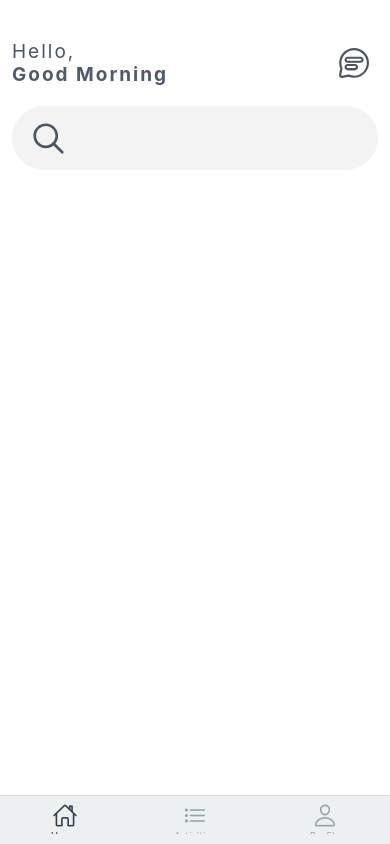
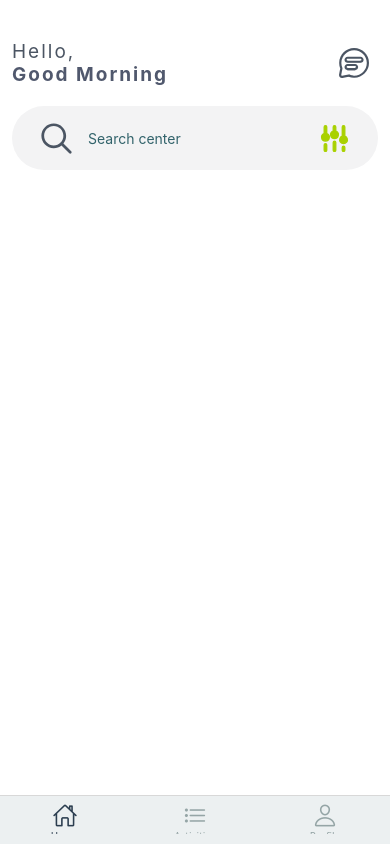
Before and after one commit to MuhammadJunaid01/NeovoTech, a React Native app: screen /Home in a window 390 px wide. Built offline with nearby package versions, Linux system fonts and the light colour scheme.

Commit message:
Enhance UniversalSearchBar with SliderIcon and update HomeScreen placeholder

```diff
--- a/src/assets/icons.tsx
+++ b/src/assets/icons.tsx
@@ -110,12 +110,10 @@ export const SearchIcon: React.FC<IIcon> = React.memo(
 export const SliderIcon: React.FC<IIcon> = React.memo(
   ({color = '#4b5563', size = 20}) => {
     return (
-      <Svg width={size} height={size} viewBox="0 0 24 24" fill="none">
+      <Svg fill={color} width={size} height={size} viewBox="0 0 24 24">
         <Path
-          d="M6.75001 19L6.75001 12M17.25 19V12M11.9999 19V17.25M6.75001 6.75V5M6.75001 6.75C7.71652 6.75 8.50002 7.5335 8.50002 8.5C8.50002 9.4665 7.71652 10.25 6.75001 10.25C5.78351 10.25 5 9.4665 5 8.5C5 7.5335 5.78351 6.75 6.75001 6.75ZM17.25 6.75V5M17.25 6.75C18.2165 6.75 19 7.5335 19 8.5C19 9.4665 18.2165 10.25 17.25 10.25C16.2835 10.25 15.5 9.4665 15.5 8.5C15.5 7.5335 16.2835 6.75 17.25 6.75ZM11.9999 12L11.9999 5M11.9999 12C12.9665 12 13.75 12.7835 13.75 13.75C13.75 14.7165 12.9665 15.5 11.9999 15.5C11.0334 15.5 10.2499 14.7165 10.2499 13.75C10.2499 12.7835 11.0334 12 11.9999 12Z"
+          d="M12,12a2.993,2.993,0,0,1-1-5.816V3a1,1,0,0,1,2,0V6.184A2.993,2.993,0,0,1,12,12Zm8-1.816V3a1,1,0,0,0-2,0v7.184a3,3,0,1,0,2,0ZM5,14A2.993,2.993,0,0,0,6,8.184V3A1,1,0,0,0,4,3V8.184A2.993,2.993,0,0,0,5,14Zm15,7V19a1,1,0,0,0-2,0v2a1,1,0,0,0,2,0Zm-9-6v6a1,1,0,0,0,2,0V15a1,1,0,0,0-2,0ZM4,17v4a1,1,0,0,0,2,0V17a1,1,0,0,0-2,0Z"
           stroke={color}
-          stroke-linecap="round"
-          stroke-linejoin="round"
         />
       </Svg>
     );
--- a/src/components/shared/UniversalSearchBar.tsx
+++ b/src/components/shared/UniversalSearchBar.tsx
@@ -3,11 +3,12 @@ import {
   StyleProp,
   TextInput,
   TextInputProps,
+  TouchableOpacity,
   View,
   ViewStyle,
 } from 'react-native';
 import tw from '../../../tailwind';
-import {SearchIcon} from '../../assets/icons';
+import {SearchIcon, SliderIcon} from '../../assets/icons';
 interface IProps extends TextInputProps {
   containerStyle?: StyleProp<ViewStyle>;
 }
@@ -19,8 +20,17 @@ const UniversalSearchBar: React.FC<IProps> = React.memo(
           tw`flex-row h-16 px-5 gap-x-2 rounded-full  w-full items-center justify-between bg-[#F3F3F4]`,
           containerStyle,
         ]}>
-        <SearchIcon size={33} />
-        <TextInput {...rest} style={tw` flex-1 h-full w-full`} />
+        <TouchableOpacity style={tw` h-full w-12 items-center justify-center`}>
+          <SearchIcon size={33} />
+        </TouchableOpacity>
+        <TextInput
+          autoCapitalize="none"
+          {...rest}
+          style={tw` flex-1 h-full text-sm text-gray-700 w-full`}
+        />
+        <TouchableOpacity style={tw` h-full w-12 items-center justify-center`}>
+          <SliderIcon size={31} color="#A9D101" />
+        </TouchableOpacity>
       </View>
     );
   },
--- a/src/screens/HomeScreen.tsx
+++ b/src/screens/HomeScreen.tsx
@@ -29,7 +29,10 @@ const HomeScreen = React.memo(() => {
         </View>
       </FlexView>
       <View style={tw` mt-5`}>
-        <UniversalSearchBar />
+        <UniversalSearchBar
+          placeholderTextColor={'#32636B'}
+          placeholder="Search center"
+        />
       </View>
     </View>
   );
```
